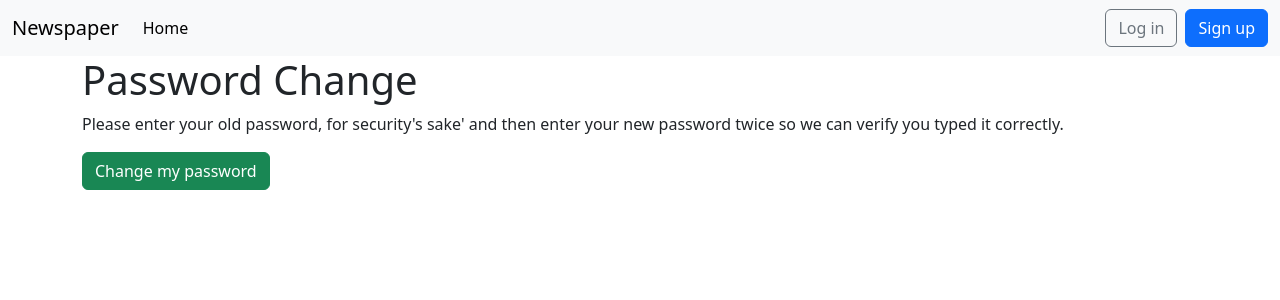
After one commit to rruanes/news, a Django app: template templates/registration/password_change_form.html in a window 1280 px wide. The commit adds this page. Shown: the top 300 px of the page. Run offline with Django 5.2, Linux system fonts and the light colour scheme; the template is opened without the code that fills it, so the values that code supplies are empty; parts of the project's set-up code (start-up, migrations or seed data) failed here and were passed over; some libraries are stand-ins or nearby versions.

Commit message:
password change

```diff
--- a/templates/base.html
+++ b/templates/base.html
@@ -1,4 +1,4 @@
-<!-- base.html -->
+<!-- templates/base.html -->
 <!DOCTYPE html>
 <html>
 <head>
--- /dev/null
+++ b/templates/registration/password_change_form.html
@@ -0,0 +1,15 @@
+<!-- templates/registration/password_change_form.html -->
+{% extends "base.html" %}
+{% load crispy_forms_tags %}
+
+{% block title %}Password Change{% endblock title %}
+
+{% block content %}
+<h1>Password Change</h1>
+<p>Please enter your old password, for security's sake' and then enter your new password twice so we can verify you typed it correctly.</p>
+
+<form method="post">
+    {% csrf_token %}
+    <input class="btn btn-success" type="submit" value="Change my password">
+</form>
+{% endblock content %}
```
Also changed, not shown: templates/registration/password_change_done.html (added, +10 -0 lines).
